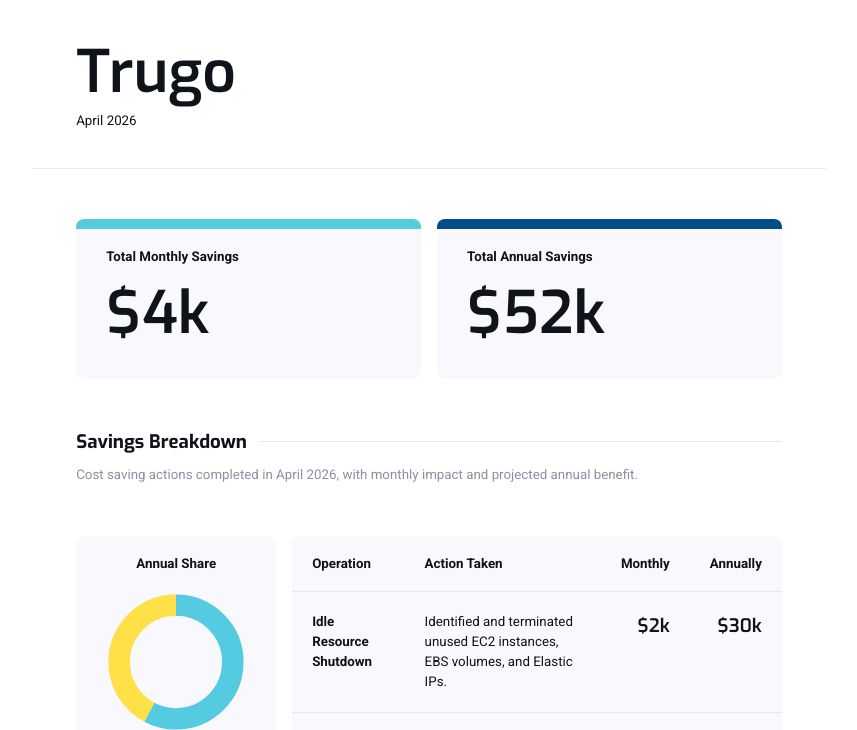
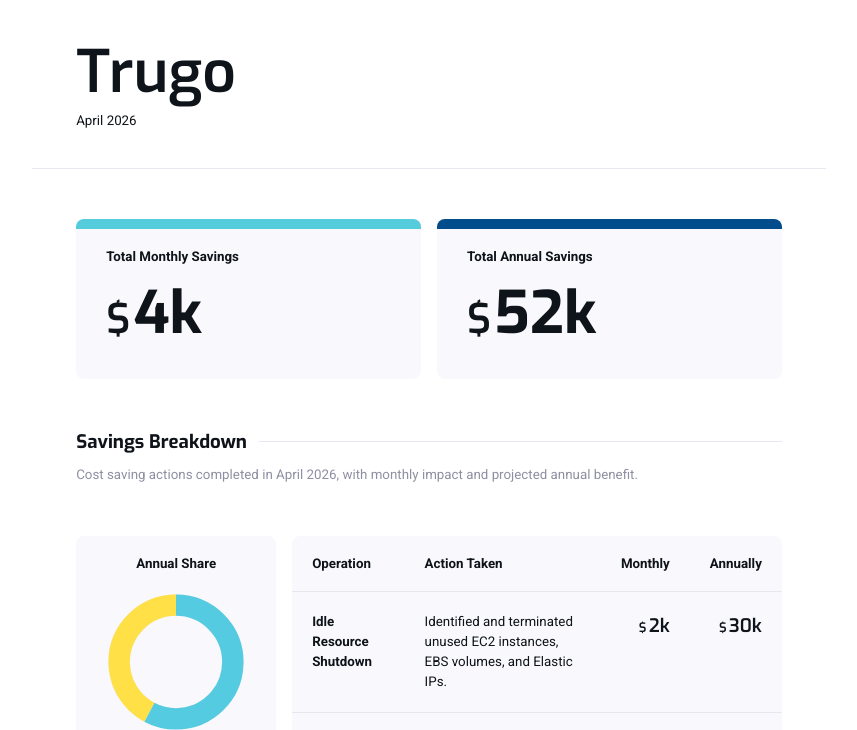
Before and after one commit to u736666/kloia, a plain HTML site: page finops_report.html in a window 1280 px wide. Shown: the part 72-802 px from the top of the page, without its empty margins (211-1068 px from the left). Drawn offline with Linux system fonts and the light colour scheme.

Commit message:
Add files via upload

```diff
--- a/finops_report.html
+++ b/finops_report.html
@@ -110,7 +110,30 @@
 .scorecard-card.monthly::before { background: var(--c-accent-1); }
 .scorecard-card.annual::before  { background: var(--c-accent-2); }
 .card-label { font-size: var(--text-base); font-weight: 700; text-transform: capitalize; color: var(--c-text); margin-bottom: 20px; }
-.card-amount { font-family: var(--font-heading); font-size: var(--text-kpi); font-weight: 100; line-height: 1; margin-bottom: 6px; word-break: break-all; }
+/* Update for Card Amounts */
+.card-amount {
+  font-family: var(--font-heading);
+  font-size: var(--text-kpi);
+  font-weight: 700; /* Bolder weight */
+  line-height: 1;
+  margin-bottom: 6px;
+  word-break: break-all;
+}
+
+/* New helper class for thin dollar signs */
+.currency-thin {
+  font-weight: 300;
+  font-size: 0.7em; /* Smaller and thinner */
+  margin-right: 2px;
+}
+
+/* Update for Table Cell Values */
+.cell-value {
+  font-family: var(--font-heading);
+  font-size: var(--text-lg);
+  font-weight: 700; /* Bolder weight */
+  color: var(--c-positive);
+}
 .card-desc { font-size: var(--text-base); color: var(--c-text-soft); }
 
 /* ============================================================
@@ -264,7 +287,7 @@
 
   html, body {
     width: 210mm !important;
-    height: auto !important; /* Wix iframe kesilmelerini önler */
+    height: auto !important;
     margin: 0 !important;
     padding: 0 !important;
     overflow: visible !important;
@@ -375,9 +398,10 @@
  * ============================================================
  */
 
+
 const formatCurrency = (val) => {
-  if (val >= 1000) return '$' + (val / 1000) + 'k';
-  return '$' + val;
+  let formatted = (val >= 1000) ? (val / 1000) + 'k' : val;
+  return `<span class="currency-thin">$</span>${formatted}`;
 };
 
 function renderReport(data) {
@@ -520,6 +544,7 @@
 }
 
 renderReport(reportData);
+
 </script>
 </body>
 </html>
```
